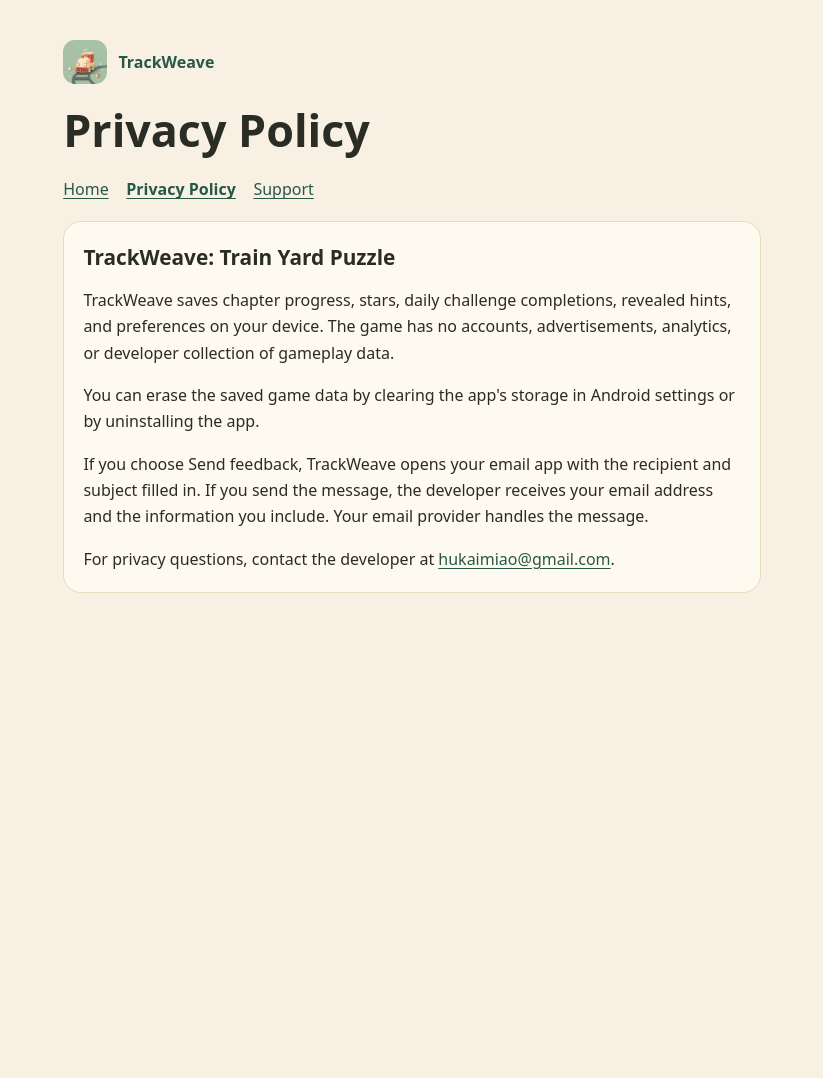
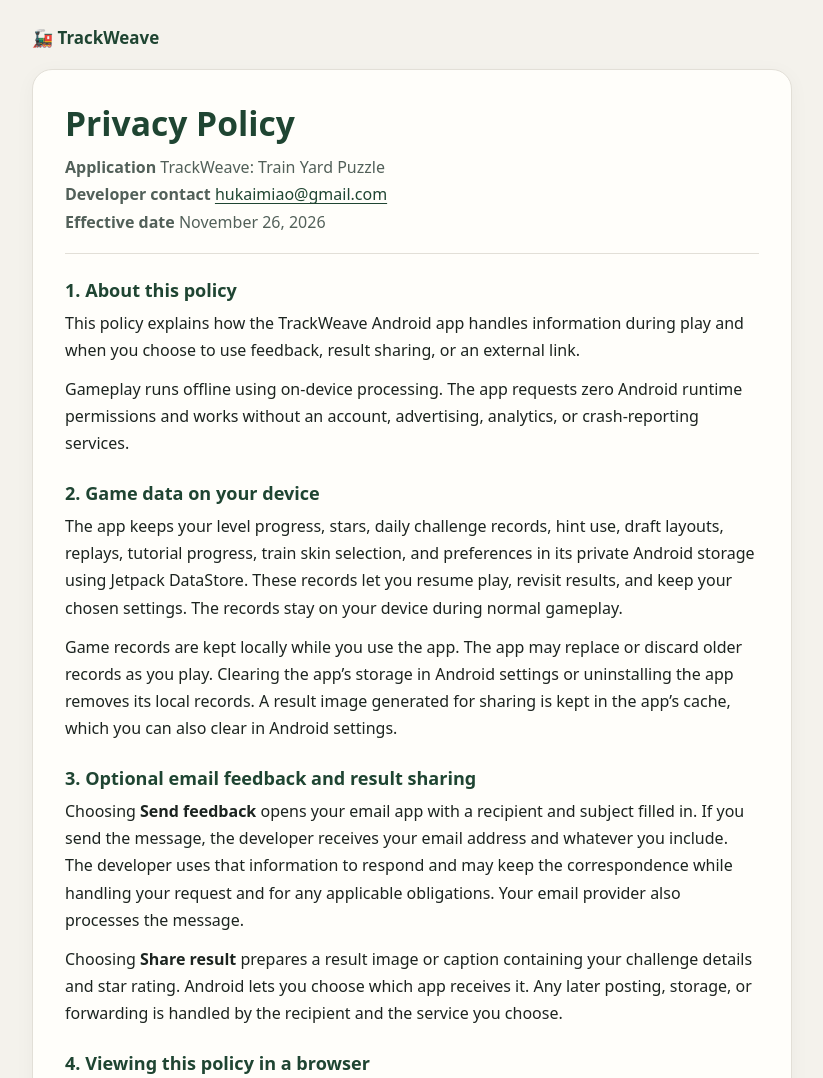
Before and after one commit to hukaimiao/trackweave-legal, a plain HTML site: page privacy.html in a window 1280 px wide. Shown: the top 1078 px of the page, without its empty margins (228-1051 px from the left). Before the commit the page ends 800 px from the top, so only its background shows below. Drawn offline with Linux system fonts and the light colour scheme.

Commit message:
Update privacy.html

```diff
--- a/privacy.html
+++ b/privacy.html
@@ -3,28 +3,93 @@
 <head>
   <meta charset="utf-8">
   <meta name="viewport" content="width=device-width, initial-scale=1">
-  <meta name="description" content="Privacy policy for TrackWeave: Train Yard Puzzle.">
-  <title>Privacy Policy · TrackWeave</title>
-  <link rel="stylesheet" href="style.css">
+  <meta name="description" content="Privacy policy for the TrackWeave: Train Yard Puzzle Android app.">
+  <title>Privacy Policy · TrackWeave: Train Yard Puzzle</title>
+  <style>
+    :root {
+      color-scheme: light dark;
+      --background: #f4f2ec;
+      --card: #fffefa;
+      --primary: #1f4532;
+      --soft: #e3ede7;
+      --ink: #1c2420;
+      --muted: #526059;
+      --border: #e2dfd7;
+      background: var(--background);
+      color: var(--ink);
+    }
+    * { box-sizing: border-box; }
+    body { margin: 0; font: 1rem/1.7 system-ui, sans-serif; }
+    .container { width: min(100% - 2rem, 47.5rem); margin: 1.5rem auto 3rem; }
+    .top-bar { margin-bottom: 1rem; }
+    .brand { color: var(--primary); font-size: 1.06rem; font-weight: 750; }
+    a:focus-visible { outline: 2px solid var(--primary); outline-offset: 3px; }
+    .card {
+      padding: clamp(1.125rem, 4vw, 2rem);
+      border: 1px solid var(--border);
+      border-radius: 1.25rem;
+      background: var(--card);
+      box-shadow: 0 4px 20px #1c24200a;
+    }
+    h1, h2 { color: var(--primary); line-height: 1.25; }
+    h1 { margin: 0 0 .65rem; font-size: clamp(1.7rem, 5vw, 2.1rem); }
+    h2 { margin: 1.55rem 0 .5rem; font-size: 1.13rem; }
+    p { margin: 0 0 .75rem; }
+    .meta { margin-bottom: 1.4rem; padding-bottom: 1.1rem; color: var(--muted); border-bottom: 1px solid var(--border); }
+    a { color: var(--primary); text-underline-offset: .16em; overflow-wrap: anywhere; }
+    @media (prefers-color-scheme: dark) {
+      :root {
+        --background: #151d1a;
+        --card: #1d2924;
+        --primary: #bfe0cc;
+        --soft: #2c4037;
+        --ink: #f1f5ef;
+        --muted: #bdcbc3;
+        --border: #394c43;
+      }
+    }
+  </style>
 </head>
 <body>
-  <header>
-    <a class="brand" href="index.html"><img src="logo.png" width="44" height="44" alt="">TrackWeave</a>
-    <h1>Privacy Policy</h1>
-    <nav aria-label="Site navigation">
-      <a href="index.html">Home</a>
-      <a href="privacy.html" aria-current="page">Privacy Policy</a>
-      <a href="support.html">Support</a>
-    </nav>
-  </header>
-  <main>
-    <section>
-      <h2>TrackWeave: Train Yard Puzzle</h2>
-      <p>TrackWeave saves chapter progress, stars, daily challenge completions, revealed hints, and preferences on your device. The game has no accounts, advertisements, analytics, or developer collection of gameplay data.</p>
-      <p>You can erase the saved game data by clearing the app's storage in Android settings or by uninstalling the app.</p>
-      <p>If you choose Send feedback, TrackWeave opens your email app with the recipient and subject filled in. If you send the message, the developer receives your email address and the information you include. Your email provider handles the message.</p>
-      <p>For privacy questions, contact the developer at <a href="mailto:hukaimiao@gmail.com">hukaimiao@gmail.com</a>.</p>
-    </section>
-  </main>
+  <div class="container">
+    <header class="top-bar">
+      <div class="brand"><span aria-hidden="true">🚂</span> TrackWeave</div>
+    </header>
+    <main>
+      <article class="card" id="policy-en" lang="en" aria-labelledby="title-en">
+        <h1 id="title-en">Privacy Policy</h1>
+        <p class="meta">
+          <strong>Application</strong> TrackWeave: Train Yard Puzzle<br>
+          <strong>Developer contact</strong> <a href="mailto:hukaimiao@gmail.com">hukaimiao@gmail.com</a><br>
+          <strong>Effective date</strong> <time datetime="2026-11-26">November 26, 2026</time>
+        </p>
+
+        <h2>1. About this policy</h2>
+        <p>This policy explains how the TrackWeave Android app handles information during play and when you choose to use feedback, result sharing, or an external link.</p>
+        <p>Gameplay runs offline using on-device processing. The app requests zero Android runtime permissions and works without an account, advertising, analytics, or crash-reporting services.</p>
+
+        <h2>2. Game data on your device</h2>
+        <p>The app keeps your level progress, stars, daily challenge records, hint use, draft layouts, replays, tutorial progress, train skin selection, and preferences in its private Android storage using Jetpack DataStore. These records let you resume play, revisit results, and keep your chosen settings. The records stay on your device during normal gameplay.</p>
+        <p>Game records are kept locally while you use the app. The app may replace or discard older records as you play. Clearing the app’s storage in Android settings or uninstalling the app removes its local records. A result image generated for sharing is kept in the app’s cache, which you can also clear in Android settings.</p>
+
+        <h2>3. Optional email feedback and result sharing</h2>
+        <p>Choosing <strong>Send feedback</strong> opens your email app with a recipient and subject filled in. If you send the message, the developer receives your email address and whatever you include. The developer uses that information to respond and may keep the correspondence while handling your request and for any applicable obligations. Your email provider also processes the message.</p>
+        <p>Choosing <strong>Share result</strong> prepares a result image or caption containing your challenge details and star rating. Android lets you choose which app receives it. Any later posting, storage, or forwarding is handled by the recipient and the service you choose.</p>
+
+        <h2>4. Viewing this policy in a browser</h2>
+        <p>When you open this policy in a browser, the browser and hosting provider handle the web request. If this page is served by GitHub Pages, GitHub logs visitor IP addresses for security. <a href="https://docs.github.com/en/pages/getting-started-with-github-pages/what-is-github-pages#data-collection">GitHub Pages data collection</a></p>
+
+        <h2>5. Children’s privacy</h2>
+        <p>Gameplay does not ask players for personal information. If you are a parent or guardian and think a child sent personal information by email, contact the developer to request that it be removed.</p>
+
+        <h2>6. Changes to this policy</h2>
+        <p>If the app’s data practices change, the updated policy and its effective date will appear on this page.</p>
+
+        <h2>7. Contact</h2>
+        <p>For privacy questions or to request deletion of information you sent by email, contact <a href="mailto:hukaimiao@gmail.com">hukaimiao@gmail.com</a>.</p>
+      </article>
+
+    </main>
+  </div>
 </body>
 </html>
```
